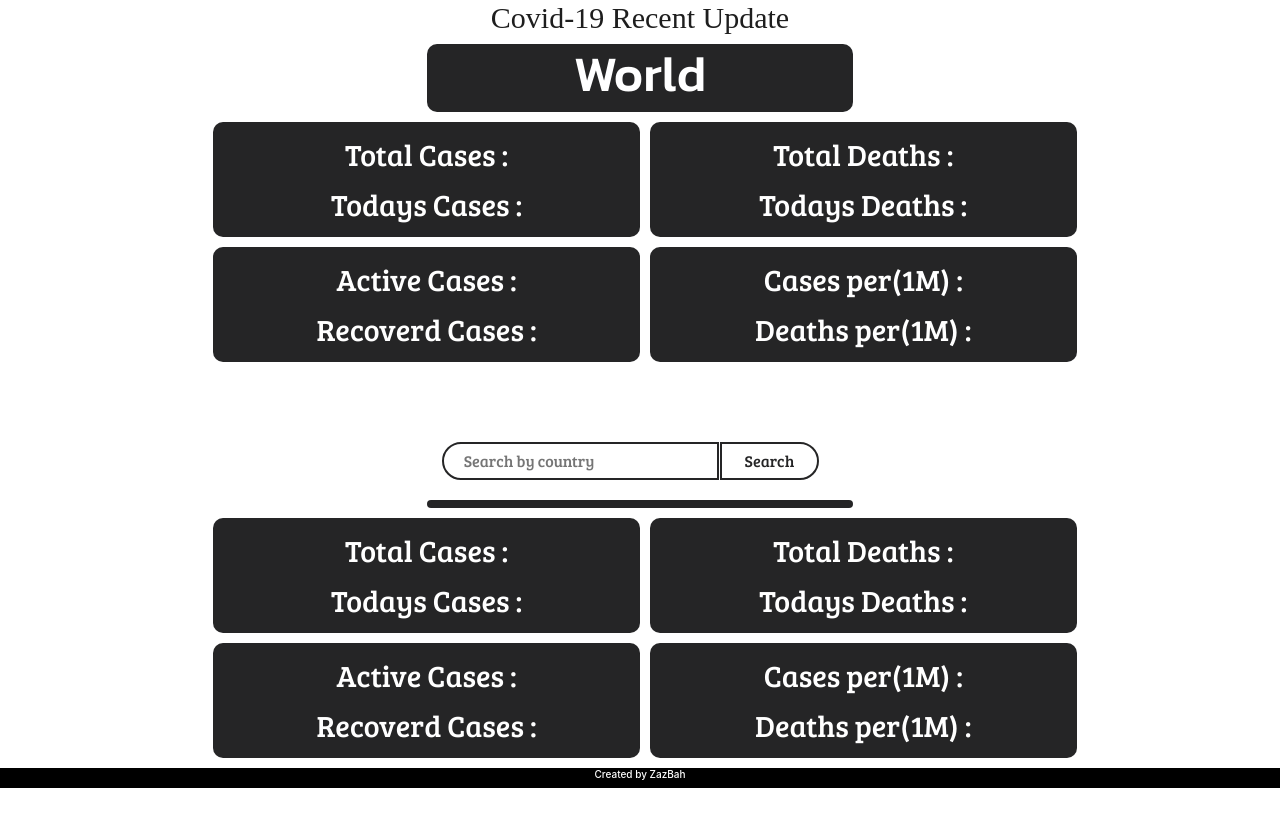
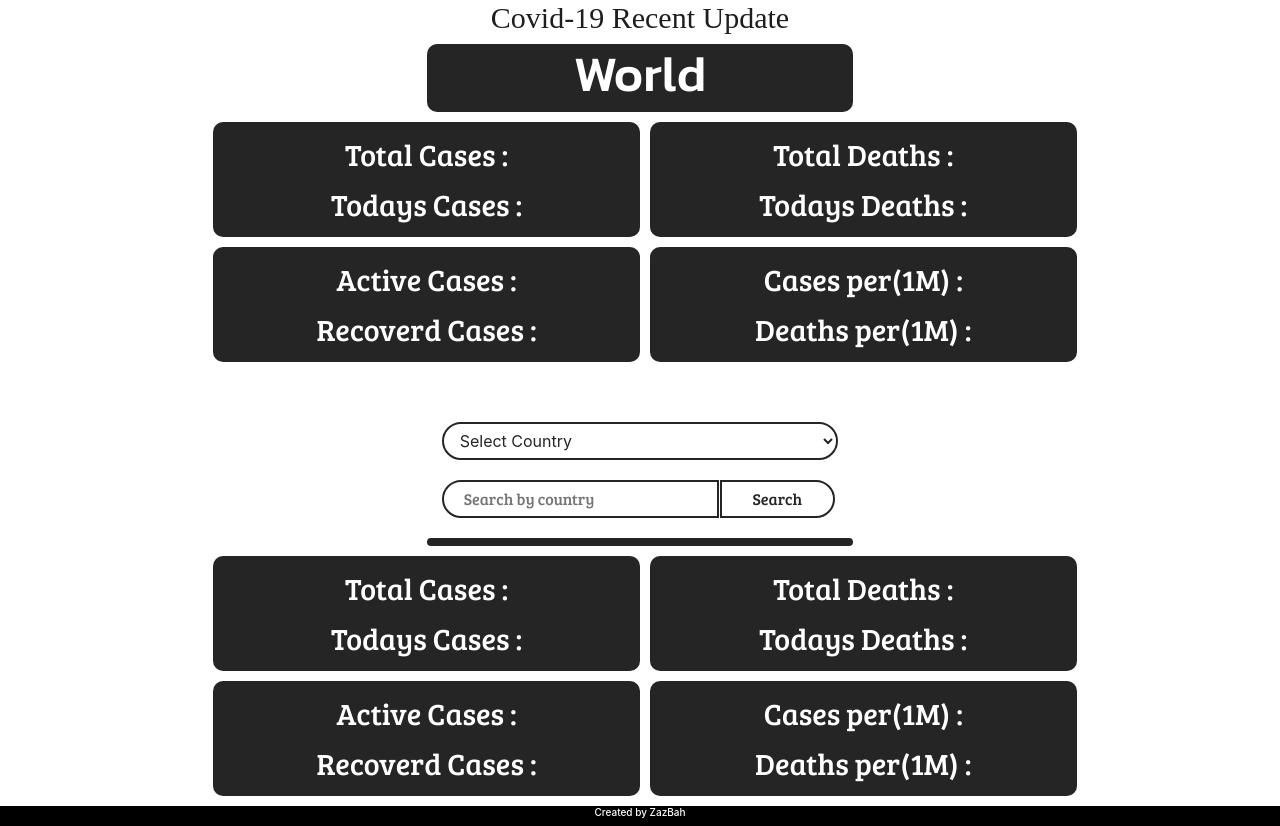
Before and after one commit to ZazBah/Covid-19, a plain HTML site: page index.html in a window 1280 px wide. Before the commit the page ends 800 px from the top, so only its background shows below. Drawn offline with nearby package versions, Linux system fonts and the light colour scheme; no server answers; a web font is replaced by a local one.

Commit message:
dropdown added

```diff
--- a/asset/css/style.css
+++ b/asset/css/style.css
@@ -61,7 +61,7 @@
     font-family: 'Bree Serif', serif;
 }
 .search-btn{
-    width: 25%;
+    width: 29%;
     background-color: white;
     margin-left: 0px !important;
     color: #252526;
@@ -84,6 +84,18 @@
 }
 .search-btn:hover{
     background-color: #27AE60;
+}
+.form-control{
+    width: 100%;
+    border: 2px solid #252526;
+    color: #252526;
+    border-top-left-radius: 50px;
+    border-bottom-left-radius: 50px;
+    border-top-right-radius: 50px;
+    border-bottom-right-radius: 50px;
+}
+.form-control:focus{
+    outline: none;
 }
 /*BODY-E*/
 /*FOOTER-S*/
--- a/asset/js/javascript.js
+++ b/asset/js/javascript.js
@@ -1,5 +1,11 @@
 window.onload = function (){
     let Country = "Bangladesh";
+    dataFind(Country)
+}
+
+function handleSelect(){
+    let Country = $('#country').val();
+
     dataFind(Country)
 }
 
@@ -50,7 +56,8 @@ function dataFind(Country){
 
     var c;
 
-    for(i=0; i<= 222; i++){
+    for(i=1; i<= 222; i++){
+        $('#country').append("<option>"+ data[i].country + "</option>")
         if(data[i].country == countryName){
             var c = i;
         }
@@ -100,7 +107,5 @@ function dataFind(Country){
         }
     }
 
-    console.log(c)
-
 })
 }
--- a/index.html
+++ b/index.html
@@ -70,6 +70,11 @@
         <div class="container-fluid margin-top">
             <div class="row">
                 <div class="col-10 offset-1 col-lg-4 offset-lg-4">
+                    <select id="country" name="country" class="form-control" onchange="handleSelect()">
+                        <option>Select Country</option>
+                    </select>
+                </div>
+                <div class="col-10 offset-1 col-lg-4 offset-lg-4">
                     <div class="search-bar-div">
                         <input id="inputCountry" class="search-input" type="text" placeholder="Search by country">
                         <div class="btn search-btn" onclick="handleSearch()">Search</div>
```
